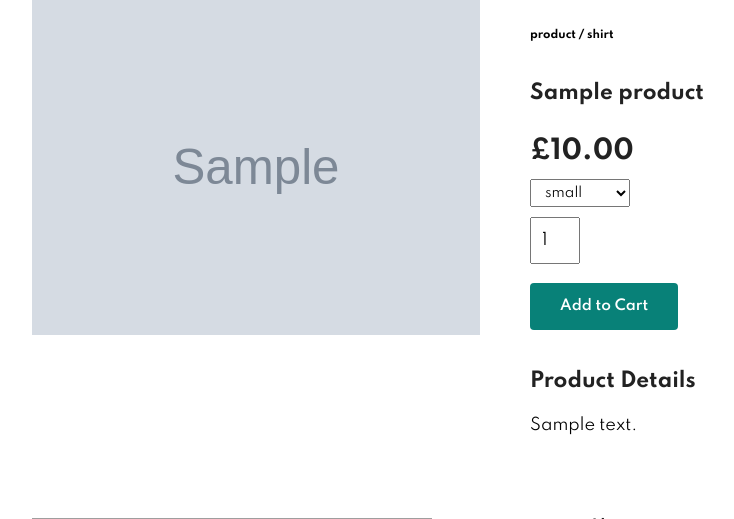
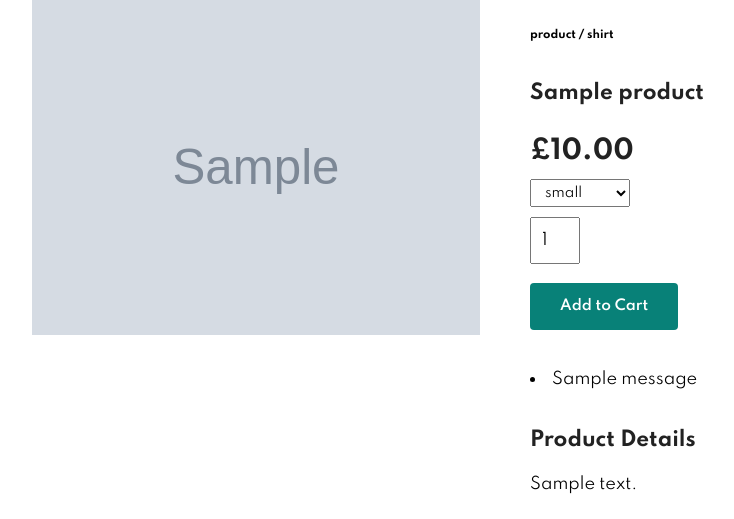
Before and after one commit to ahmedelasmai/ecommerce, a Django app: page /product/1/ in a window 1280 px wide. Shown: the part 406-925 px from the top of the page, without its empty margins (48-782 px from the left). Run offline with Django 5.2, Linux system fonts and the light colour scheme; a user stored in the database is signed in; tables that the repository leaves empty hold one stand-in row (values such as "Sample post"); grey boxes marked "Sample" are stand-in pictures; one stand-in notice (Sample message) is shown; some libraries are stand-ins or nearby versions; grey boxes are pictures that could not be loaded.

Commit message:
minor changes

```diff
--- a/products/templates/products/product.html
+++ b/products/templates/products/product.html
@@ -52,15 +52,15 @@
                     <br>
                     <button type='submit' class="normal">Add to Cart</button>
                 </form>
-                {% if messages %}
-                    <div id="message-container">
-                        {% for message in messages %}
-                        <div class="alert {{ message.tags }}">
-                            {{ message }}
+                    {% if messages %}
+                        <div id="message-containe">
+                            {% for message in messages %}
+                            <div class="box-alert">
+                                <li> {{ message }} </li>
+                            </div>
+                            {% endfor %}
                         </div>
-                        {% endfor %}
-                    </div>
-                {% endif %}
+                    {% endif %}
             {% endif %}
             <h4>Product Details</h4>
             <span>{{ product.description }}</span>
--- a/products/templates/products/products.html
+++ b/products/templates/products/products.html
@@ -122,7 +122,7 @@
         <div class="col install">
         </div>
         <div class="copyright">
-            <p>Created By Ahmed El Asmai | All Rights Reserved | &#169; 2023</p>
+            <p>Created By Ahmed El Asmai | All Rights Reserved | &#169; 2024</p>
         </div>
     </footer>
 
--- a/products/templates/products/upload.html
+++ b/products/templates/products/upload.html
@@ -23,7 +23,7 @@
             </ul>
         </div>
         <div id="mobile">
-            <a href="cart.html"><i class="far fa-shopping-bag"></i></a>
+            <a href="/cart/"><i class="far fa-shopping-bag"></i></a>
             <i id="bar" class="fas fa-outdent"></i>
         </div>
     </section>
--- a/static/css/style.css
+++ b/static/css/style.css
@@ -5,6 +5,10 @@
     padding: 0;
     box-sizing: border-box;
     font-family: 'Spartan',sans-serif;
+}
+
+.box-alert {
+    padding-top: 40px;
 }
 
 .normal2 {
```
